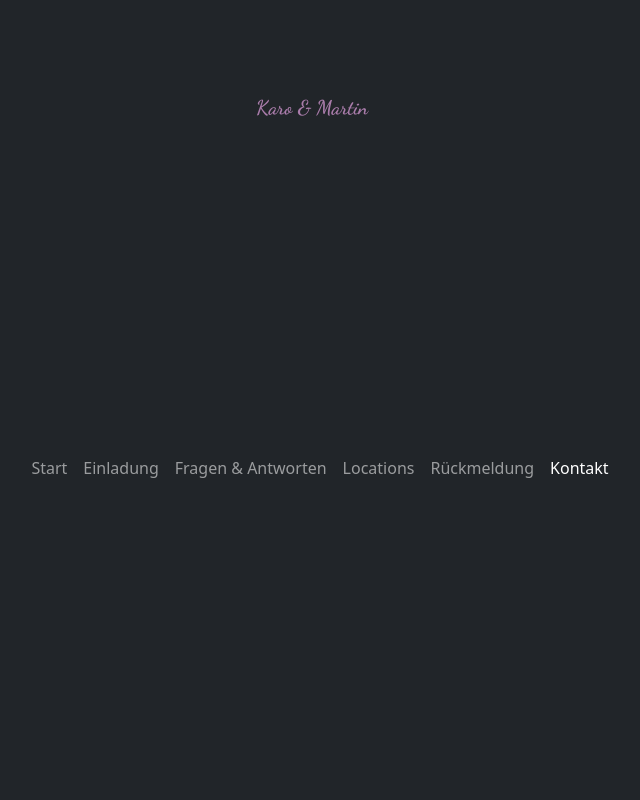
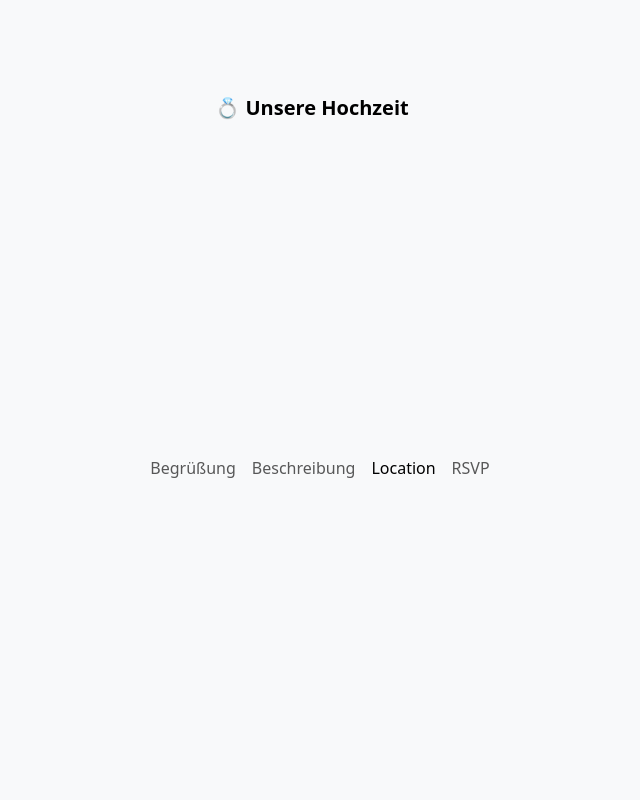
Before and after one commit to maTwursT/wedding, a plain HTML site: page index.html in a window 1280 px wide. Shown: the top 800 px of the page, without its empty margins (320-960 px from the left). Drawn offline with nearby package versions, Linux system fonts and the light colour scheme.

Commit message:
lets try

```diff
--- a/index.html
+++ b/index.html
@@ -15,20 +15,18 @@
 </head>
 <body data-bs-spy="scroll" data-bs-target="#navbar" data-bs-offset="100" tabindex="0">
 
-<nav id="navbar" class="navbar navbar-expand-lg navbar-dark bg-dark fixed-top shadow-sm">
+    <nav id="navbar" class="navbar navbar-expand-lg navbar-light bg-light fixed-top shadow-sm">
         <div class="container">
-        <a id="header-title" class="navbar-brand fw-bold" href="#">Karo & Martin</a>
+            <a class="navbar-brand fw-bold" href="#">💍 Unsere Hochzeit</a>
             <button class="navbar-toggler" type="button" data-bs-toggle="collapse" data-bs-target="#navbarNav">
                 <span class="navbar-toggler-icon"></span>
             </button>
             <div class="collapse navbar-collapse justify-content-end" id="navbarNav">
                 <ul class="navbar-nav">
-                <li class="nav-item"><a class="nav-link" href="#home">Start</a></li>
-                <li class="nav-item"><a class="nav-link" href="#einladung">Einladung</a></li>
-                <li class="nav-item"><a class="nav-link" href="#faq">Fragen & Antworten</a></li>
-                <li class="nav-item"><a class="nav-link" href="#location">Locations</a></li>
-                <li class="nav-item"><a class="nav-link" href="#rueckmeldung">Rückmeldung</a></li>
-                <li class="nav-item"><a class="nav-link" href="#kontakt">Kontakt</a></li>
+                    <li class="nav-item"><a class="nav-link" href="#begruessung">Begrüßung</a></li>
+                    <li class="nav-item"><a class="nav-link" href="#beschreibung">Beschreibung</a></li>
+                    <li class="nav-item"><a class="nav-link" href="#location">Location</a></li>
+                    <li class="nav-item"><a class="nav-link" href="#rsvp">RSVP</a></li>
                 </ul>
             </div>
         </div>
```
Lines whose indentation alone changed are shown as unchanged.
